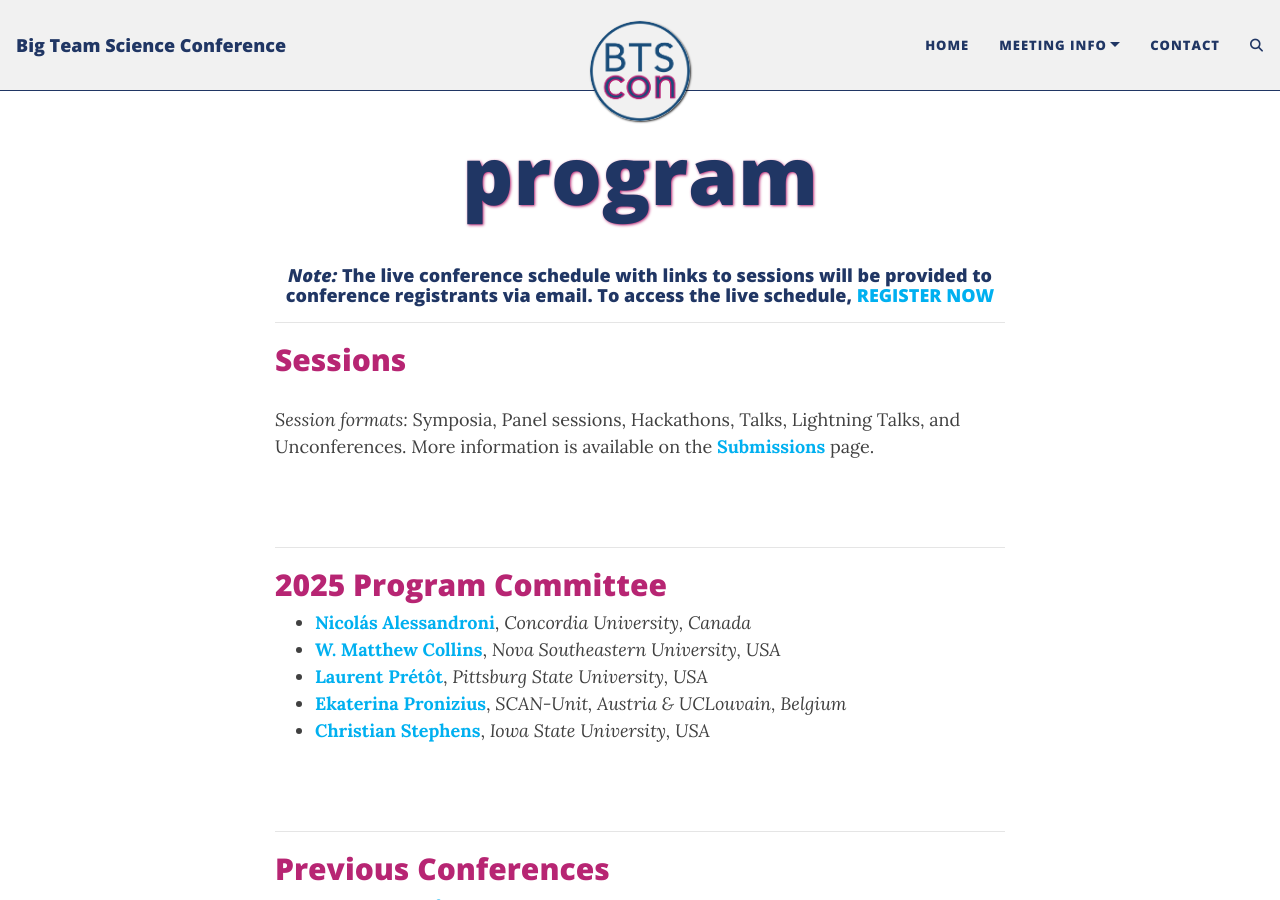
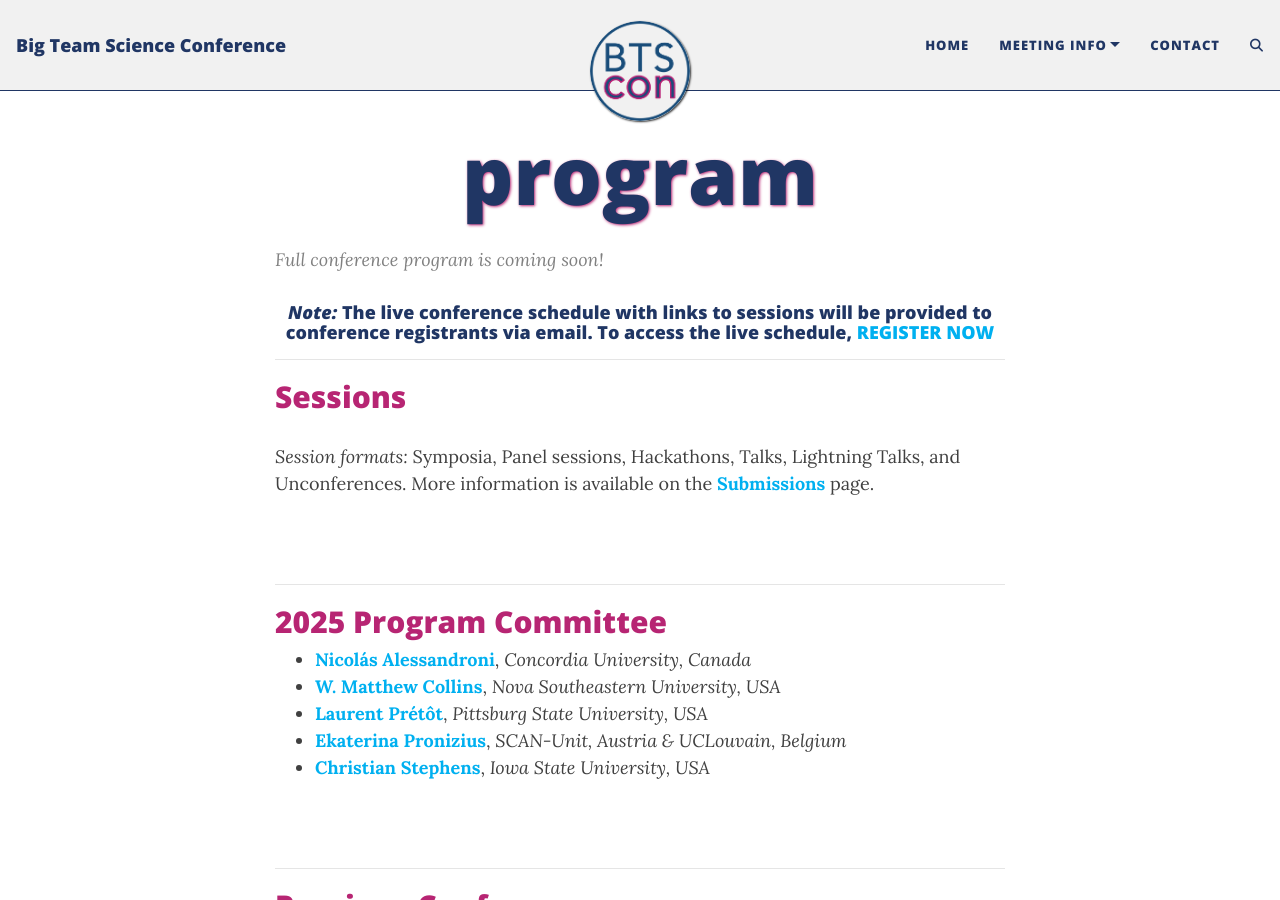
Before and after one commit to bigteamscienceconference/bigteamscienceconference.github.io, a Jekyll site: the page built from program.md, in a window 1280 px wide and 900 px high. Built offline with Jekyll 4.4.1, drawn with Linux system fonts in a browser that asks for light colours; comment, search, counter and statistics services are not loaded.

Commit message:
Update program.md

```diff
--- a/program.md
+++ b/program.md
@@ -4,6 +4,7 @@ title: program
 <!--cover-img: /assets/img/events_blank.png-->
 ---
 
+> Full conference program is coming soon!
 
 <h4 align="center"><i>Note:</i> The live conference schedule with links to sessions will be provided to conference registrants via email. To access the live schedule, <a href="{{site.baseurl}}/registration/">REGISTER NOW</a></h4>
 
```
